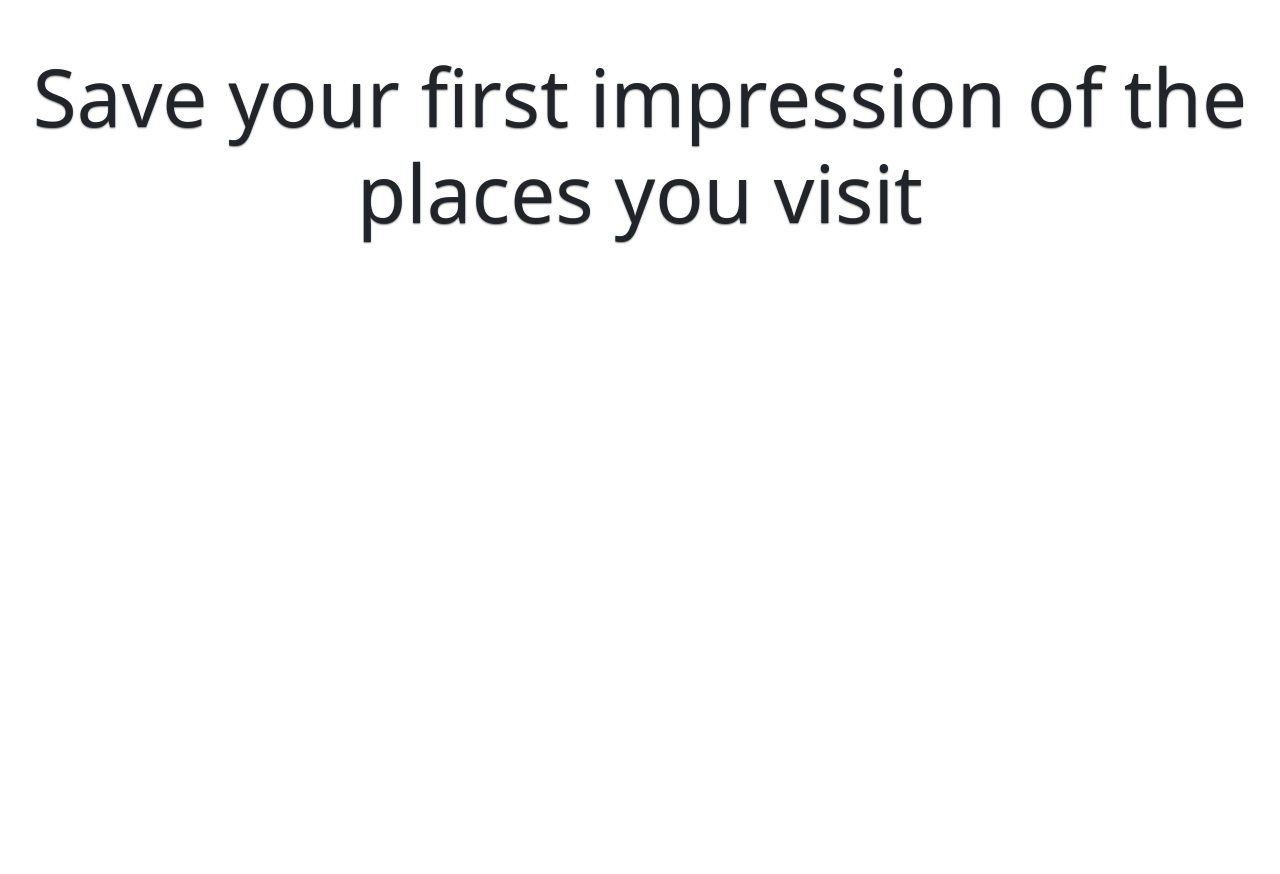
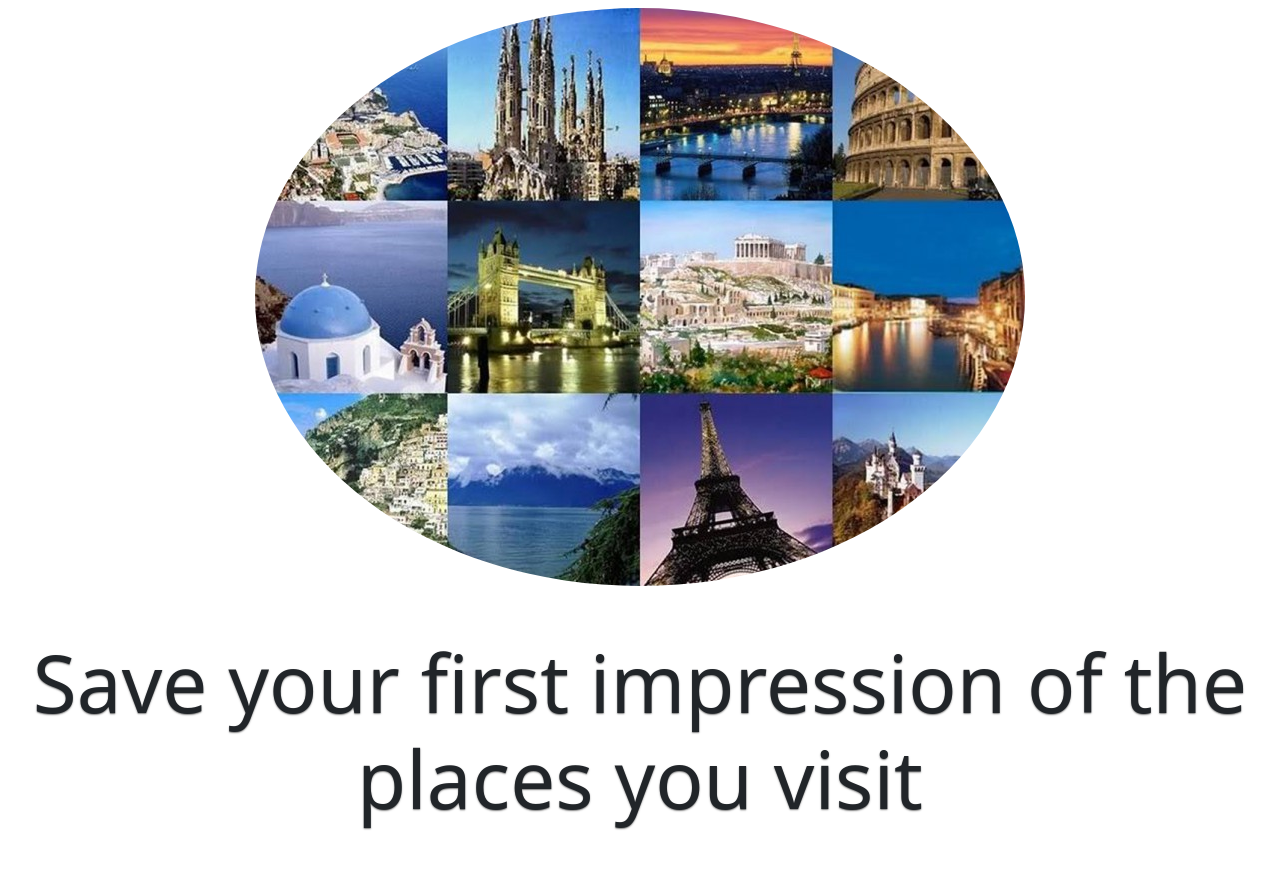
Before and after one commit to Islam2424/Places_Remember, a Django app: template Places_Remember/app/templates/home.html in a window 1280 px wide. Before the commit the page ends 244 px from the top, so only its background shows below. Run offline with Django 3.2, Linux system fonts and the light colour scheme; the template is opened without the code that fills it, so the values that code supplies are empty.

Commit message:
changed: button, design

```diff
--- a/Places_Remember/app/templates/base.html
+++ b/Places_Remember/app/templates/base.html
@@ -16,9 +16,11 @@
               {% endblock %}
       </header>
               <main>
-                  <div class=" text-center">
-                      <h1 class="my-5 display-1">Save your first impression of the places you visit</h1>
+                  <div class="container-fluid-sm ">
+                      <img src="static/img/3.jpg" class="rounded-circle mx-auto d-block" alt="Cinque Terre">
+                      <h1 class="my-5 display-1 text-center">Save your first impression of the places you visit</h1>
                   </div>
+
               </main>
     </body>
 </html>
```
